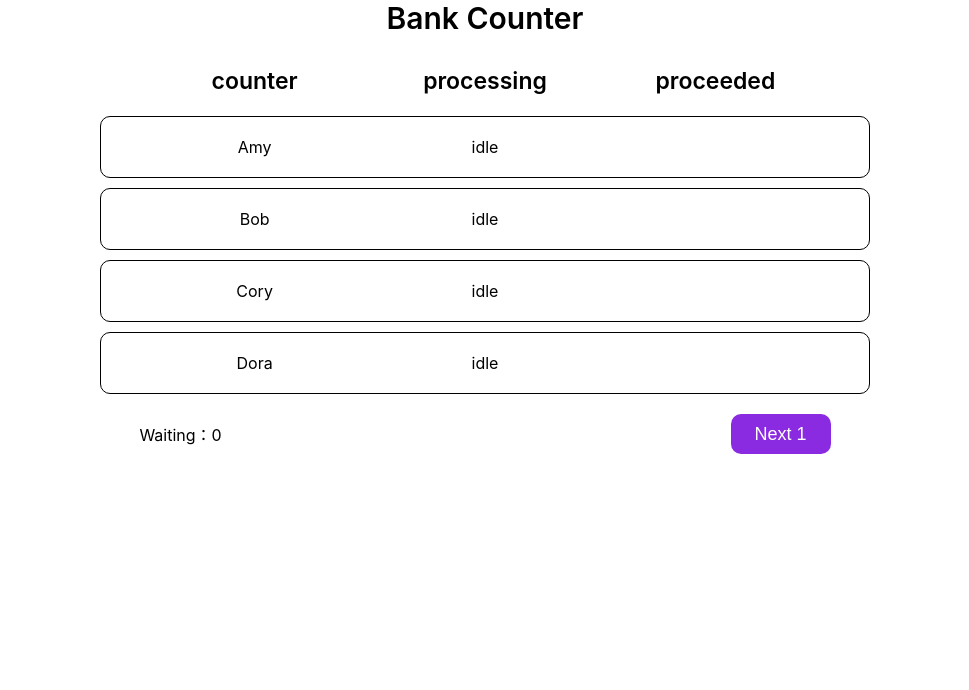
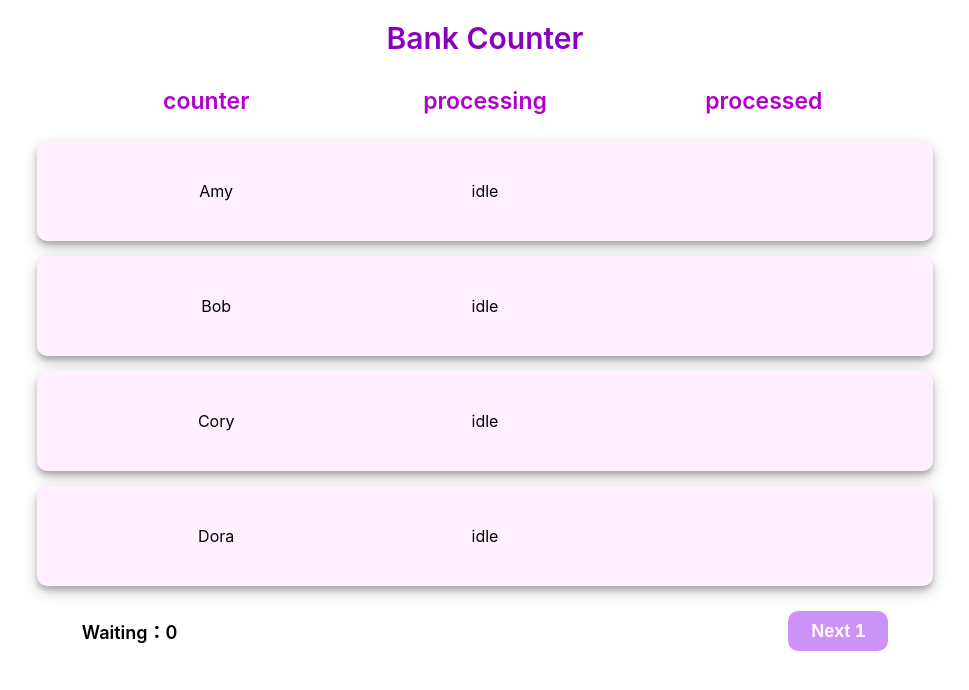
Before and after one commit to weiowo/Counter, a React (Create React App) app: page / in a window 1280 px wide. Shown: the top 690 px of the page, without its empty margins (155-1124 px from the left). Built offline with nearby package versions, Linux system fonts and the light colour scheme.

Commit message:
add readme and change to findIndex function

```diff
--- a/src/App.js
+++ b/src/App.js
@@ -38,39 +38,72 @@ function App() {
     });
   }
 
+  // useEffect(() => {
+  //   function checkCounter() {
+  //     for (let i = 0; i < countInfo?.counters?.length; i++) {
+  //       if (
+  //         countInfo.counters[i].status === "idle" &&
+  //         countInfo.waitingLine.length !== 0
+  //       ) {
+  //         const newCustomNum = countInfo.waitingLine[0];
+  //         setCountInfo((draft) => {
+  //           draft.counters[i].customerNum = draft.waitingLine[0];
+  //         });
+  //         setCountInfo((draft) => {
+  //           draft.counters[i].status = "busy";
+  //         });
+  //         setCountInfo((draft) => {
+  //           draft.waitingLine.shift();
+  //         });
+  //         setTimeout(() => {
+  //           setCountInfo((draft) => {
+  //             draft.counters[i].status = "idle";
+  //           });
+  //           setCountInfo((draft) => {
+  //             draft.counters[i].proceeded.push(newCustomNum);
+  //           });
+  //           setCountInfo((draft) => {
+  //             draft.counters[i].customerNum = 0;
+  //           });
+  //         }, getRandomTime(0.5, 1.5));
+  //         break;
+  //       }
+  //     }
+  //   }
+  //   checkCounter();
+  // }, [countInfo, setCountInfo]);
+
   useEffect(() => {
-    function checkCounter() {
-      for (let i = 0; i < countInfo?.counters?.length; i++) {
-        if (
-          countInfo.counters[i].status === "idle" &&
-          countInfo.waitingLine.length !== 0
-        ) {
+    function check(element) {
+      console.log(element.status);
+      return element.status === "idle";
+    }
+    if (countInfo.waitingLine.length !== 0) {
+      let counterIndex = countInfo.counters.findIndex(check);
+      console.log(counterIndex);
+
       const newCustomNum = countInfo.waitingLine[0];
       setCountInfo((draft) => {
-            draft.counters[i].customerNum = draft.waitingLine[0];
+        draft.counters[counterIndex].customerNum = draft.waitingLine[0];
       });
       setCountInfo((draft) => {
-            draft.counters[i].status = "busy";
+        draft.counters[counterIndex].status = "busy";
       });
       setCountInfo((draft) => {
         draft.waitingLine.shift();
       });
       setTimeout(() => {
         setCountInfo((draft) => {
-              draft.counters[i].status = "idle";
+          draft.counters[counterIndex].status = "idle";
         });
         setCountInfo((draft) => {
-              draft.counters[i].proceeded.push(newCustomNum);
+          draft.counters[counterIndex].proceeded.push(newCustomNum);
         });
         setCountInfo((draft) => {
-              draft.counters[i].customerNum = 0;
+          draft.counters[counterIndex].customerNum = 0;
         });
       }, getRandomTime(0.5, 1.5));
-          break;
     }
-      }
-    }
-    checkCounter();
   }, [countInfo, setCountInfo]);
 
   return (
@@ -80,7 +113,7 @@ function App() {
         <SubTitleWrapper>
           <SubTitle>counter</SubTitle>
           <SubTitle>processing</SubTitle>
-          <SubTitle>proceeded</SubTitle>
+          <SubTitle>processed</SubTitle>
         </SubTitleWrapper>
         {countInfo?.counters?.map((item, index) => (
           <Counter key={item?.name}>
--- a/src/components/Counter.js
+++ b/src/components/Counter.js
@@ -1,83 +1,97 @@
-import styled from 'styled-components';
+import styled from "styled-components/macro";
 
 export const Title = styled.div`
-font-size:30px;
-font-weight:600;
-color:black;
+  font-size: 30px;
+  font-weight: 600;
+  margin-top: 20px;
+  color: #8a00c2;
 `;
 
 export const Board = styled.div`
-width:60%;
-height:auto;
+  width: 70%;
+  height: auto;
   border-radius: 10px;
   margin-top: 20px;
   display: flex;
-flex-direction:column;
+  flex-direction: column;
   align-items: center;
-gap:10px;
-`
+  gap: 15px;
+  @media screen and (max-width: 860px) {
+    width: 90%;
+    margin-top: 5px;
+  }
+`;
 
 export const Counter = styled.div`
-width:100%;
-height:60px;
-border:1px black solid;
+  width: 100%;
+  height: 100px;
+  background-color: #ffefff;
+  box-shadow: 0 4px 5px 0 rgba(0, 0, 0, 0.2), 0 6px 15px 0 rgba(0, 0, 0, 0.2);
   border-radius: 10px;
-display:flex;
+  display: flex;
   justify-content: center;
   align-items: center;
-`
+  @media screen and (max-width: 860px) {
+    height: 110px;
+  }
+`;
 
 export const Column = styled.div`
-width:30%;
-height:auto;
-/* border:1px solid blue; */
-display:flex;
+  width: 30%;
+  height: auto;
+  display: flex;
   flex-direction: column;
-`
+`;
 
 export const SubTitleWrapper = styled.div`
-width:100%;
-height:50px;
-/* border: 1px red solid; */
-display:flex;
+  width: 100%;
+  height: 50px;
+  display: flex;
   justify-content: center;
   align-items: center;
-`
+  gap: 10px;
+`;
 
 export const SubTitle = styled.div`
-width:30%;
-height:50px;
+  width: 30%;
+  height: 50px;
+  color: #b100cd;
   font-size: 23px;
   font-weight: 600;
   display: flex;
   align-items: center;
   justify-content: center;
-/* border:1px orange solid; */
-`
+  @media screen and (max-width: 860px) {
+    font-size: 18px;
+  }
+`;
 
 export const BelowPart = styled.div`
-width:90%;
-height:60px;
-display:flex;
+  width: 90%;
+  height: 60px;
+  display: flex;
   align-items: center;
   justify-content: space-between;
-`
+`;
 
 export const Waiting = styled.div`
-width:auto;
-height:30px;
+  width: auto;
+  height: 30px;
   display: flex;
   align-items: center;
-`
+  font-weight: 600;
+  font-size: 18px;
+`;
 
 export const NextButton = styled.button`
-width:100px;
-height:40px;
-border:none;
+  width: 100px;
+  height: 40px;
+  border: none;
   border-radius: 10px;
-background-color: blueviolet;
-color:white;
-font-size:18px;
-font-weight: 500;
+  /* background-color: #ff7c6c; */
+  background-color: #cc92f8;
+  color: white;
+  font-size: 18px;
+  font-weight: 600;
   cursor: pointer;
-`
+`;
```
Also changed, not shown: 1 other file (tests, documents, lock files or other folders). Lines whose indentation alone changed are shown as unchanged.
